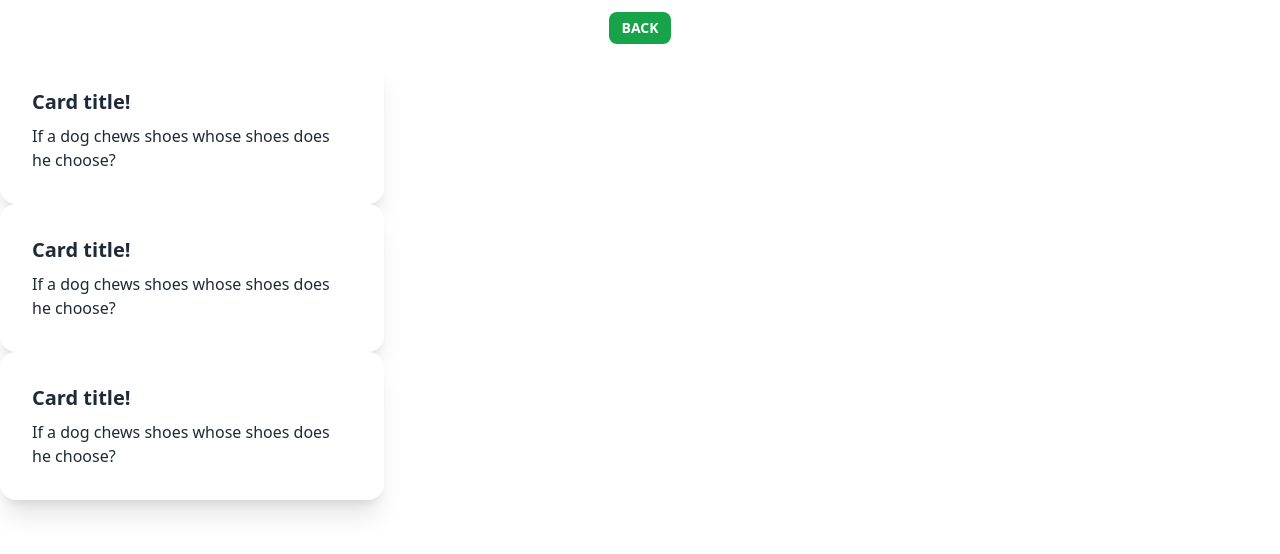
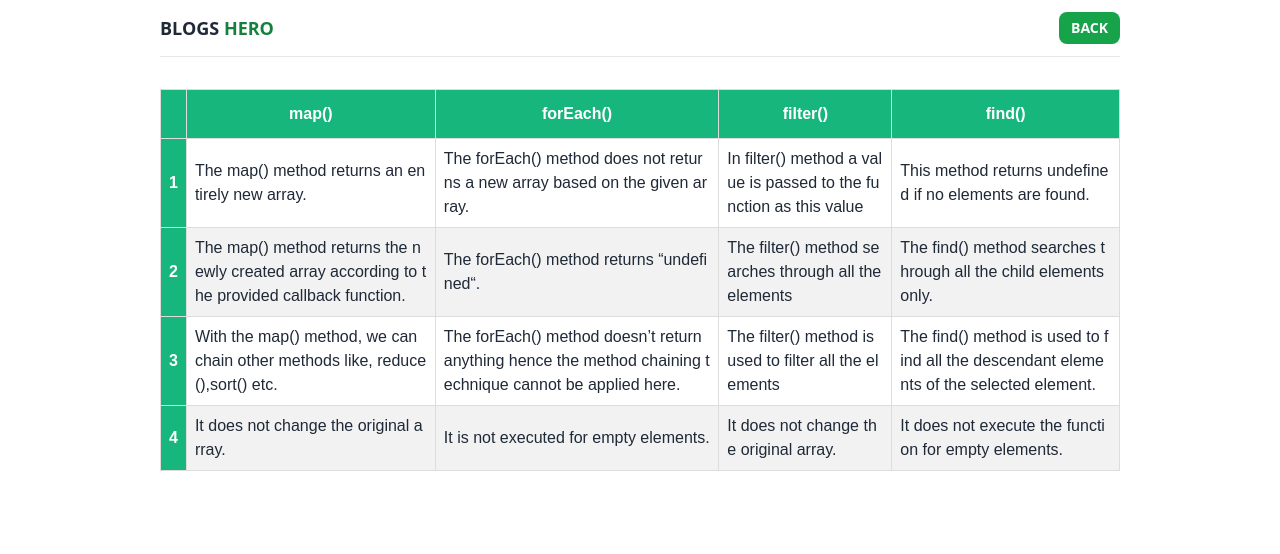
Before and after one commit to MafujulHaquePlabon/quiz-hero, a plain HTML site: page blog.html in a window 1280 px wide. Drawn offline with nearby package versions, Linux system fonts and the light colour scheme.

Commit message:
defference between map,forEach,filter,find

```diff
--- a/blog.html
+++ b/blog.html
@@ -7,35 +7,94 @@
     <title>Blog</title>
     <link href="https://cdn.jsdelivr.net/npm/daisyui@2.51.4/dist/full.css" rel="stylesheet" type="text/css" />
     <script src="https://cdn.tailwindcss.com"></script>
+    <style>
+#customers {
+  font-family: Arial, Helvetica, sans-serif;
+  border-collapse: collapse;
+  width: 100%;
+  margin: 2rem 0;
+}
+
+#customers td, #customers th {
+  border: 1px solid #ddd;
+  padding: 8px;
+}
+
+#customers tr:nth-child(even){background-color: #f2f2f2;}
+
+#customers tr:hover {background-color: #ddd;}
+
+#customers th {
+  padding-top: 12px;
+  padding-bottom: 12px;
+  text-align: left;
+  background-color: #17b67c;
+  color: white;
+}
+#customers tr th,td{
+    inline-size: 1/4;
+    word-break: break-all;
+}
+#customers tr th{
+  text-align: center;
+}
+    </style>
     <script>
         const goBack=()=>{
             window.history.back();
         }
     </script>
 </head>
-<body>
-    <div class="flex justify-center my-3">
-        <button onclick="goBack()" class="btn border-none bg-green-600 btn-sm">Back</button>
+<body class="w-9/12 mx-auto">
+    <div class="  font-bold flex items-center justify-between my-3 uppercase">
+        <h1 class="text-lg ">BLOGS <span class="text-green-700">HERO</span></h1>
+        <div class="flex justify-center">
+            <button onclick="goBack()" class="btn border-none bg-green-600 btn-sm">Back</button>
+        </div>
     </div>
-    <div>
-        <div class="card w-96 bg-base-100 shadow-xl">
-            <div class="card-body">
-              <h2 class="card-title">Card title!</h2>
-              <p>If a dog chews shoes whose shoes does he choose?</p>
-            </div>
-          </div>
-          <div class="card w-96 bg-base-100 shadow-xl">
-            <div class="card-body">
-              <h2 class="card-title">Card title!</h2>
-              <p>If a dog chews shoes whose shoes does he choose?</p>
-            </div>
-          </div>
-          <div class="card w-96 bg-base-100 shadow-xl">
-            <div class="card-body">
-              <h2 class="card-title">Card title!</h2>
-              <p>If a dog chews shoes whose shoes does he choose?</p>
-            </div>
-          </div>
-    </div>
+    <hr>
+
+    <table id="customers">
+        <thead>
+            <tr>
+                <th class="bg-none"></th>
+                <th>map()</th>
+                <th>forEach()</th>
+                <th>filter()</th>
+                <th>find()</th>
+              </tr>
+        </thead>
+        <tbody>
+            <tr>
+                <th>1</th>
+                <td>The map() method returns an entirely new array.</td>
+                <td>The forEach() method does not returns a  new array based on the given array.</td>
+                <td>In filter() method a value is passed to the function as this value</td>
+                <td>This method returns undefined if no elements are found.</td>
+              </tr>
+            <tr>
+                <th>2</th>
+                <td>The map() method returns the newly created array according to the provided callback function.</td>
+                <td>The forEach() method returns “undefined“.</td>
+                <td>The filter() method searches  through all the elements</td>
+                <td>The find() method searches through all the child elements only.</td>
+              </tr>
+            <tr>
+                <th>3</th>
+                <td>With the map() method, we can chain other methods like, reduce(),sort() etc.</td>
+                <td>The forEach() method doesn’t return anything hence the method chaining technique cannot be applied here. </td>
+                <td>The filter() method is used to filter all the elements</td>
+                <td>The find() method is used to find all the descendant elements of the selected element.</td>
+              </tr>
+            <tr>
+                <th>4</th>
+                <td>It does not change the original array.</td>
+                <td>It is not executed for empty elements.</td>
+                <td>It does not change the original array.</td>
+                <td>It does not execute the function for empty elements.</td>
+              </tr>
+        </tbody>
+
+      </table>
 </body>
 </html>
```
